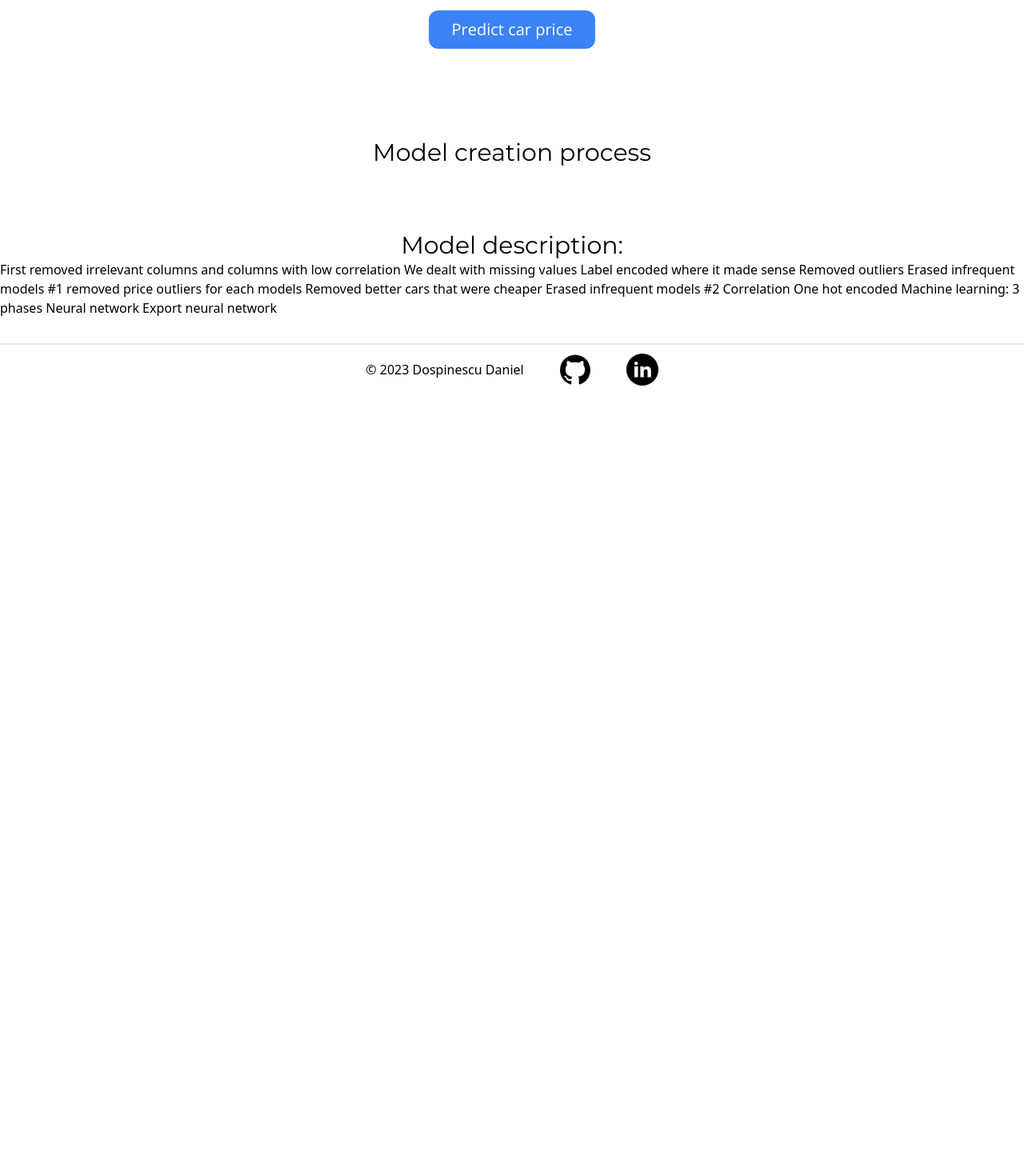
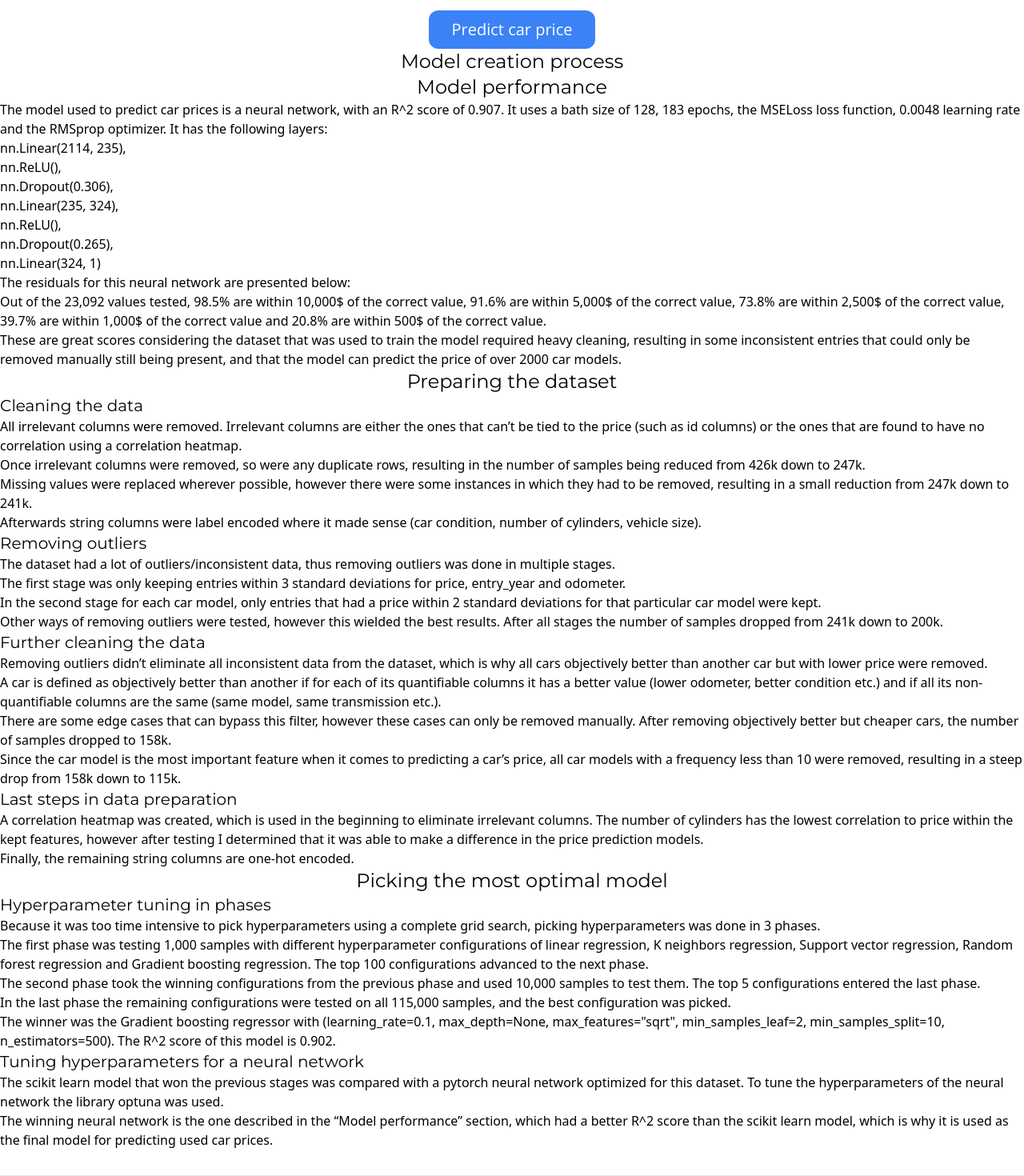
Before and after one commit to dospix/Portfolio-Website-V2, a React (Vite) app in the folder frontend/: page /used-cars-machine-learning-project in a window 1280 px wide. Shown: the part 760-2230 px from the top of the page at 80% size. Before the commit the page ends 1254 px from the top, so only its background shows below. Built offline with nearby package versions, Linux system fonts and the light colour scheme.

Commit message:
Add neural network documentation on UsedCarsMachineLearningProject page

```diff
--- a/frontend/src/pages/GoogleApiProject.jsx
+++ b/frontend/src/pages/GoogleApiProject.jsx
@@ -55,7 +55,7 @@ function convertBookObjectToHtml(book){
       // round to nearest multiple of 0.5
       bookData.averageRating = Math.round(bookData.averageRating * 2) / 2
 
-      let needsHalfStar = bookData.averageRating % 1 == 0.5 ? true : false
+      let needsHalfStar = bookData.averageRating % 1 == 0.5
       let starCount = Math.floor(bookData.averageRating)
 
       while(starCount){
--- a/frontend/src/pages/UsedCarsMachineLearningProject.jsx
+++ b/frontend/src/pages/UsedCarsMachineLearningProject.jsx
@@ -1,4 +1,4 @@
-import { useState, useEffect } from "react"
+import { useState } from "react"
 
 export default function UsedCarsMachineLearningProject() {
     const [formData, setFormData] = useState({
@@ -48,7 +48,7 @@ export default function UsedCarsMachineLearningProject() {
             <h1 className="md:text-3xl text-2xl font-Montserrat">Enter some information about the car whose price you would like to predict</h1>
         </div>
 
-        <form onSubmit={handleFormSubmit} className="mx-auto sm:mt-8 mt-10 lg:mb-28 mb-20 xl:w-1/2 lg:w-2/3 w-5/6 flex justify-center flex-col font-Open_Sans">
+        <form onSubmit={handleFormSubmit} className="mx-auto sm:mt-8 mt-10 xl:w-1/2 lg:w-2/3 w-5/6 flex justify-center flex-col font-Open_Sans">
             <label className="p-2 md:text-3xl text-2xl" htmlFor="titleKeywords">Title keywords:</label>
             <input
                 type="text"
@@ -89,28 +89,146 @@ export default function UsedCarsMachineLearningProject() {
             <button className="w-52 h-12 sm:mt-8 mt-3 self-center rounded-xl bg-blue-500 text-xl text-white">Predict car price</button>
         </form>
 
-        <div className='lg:mt-20 md:mt-16 sm:mt-14 mt-10 mx-2 flex items-center justify-center text-center'>
-            <h1 className="md:text-3xl text-2xl font-Montserrat">Model creation process</h1>
+        <div className='flex items-center justify-center text-center'>
+            <h1 className="text-2xl font-Montserrat">Model creation process</h1>
         </div>
 
-        <div className='lg:mt-20 md:mt-16 sm:mt-14 mt-10 mx-2 flex items-center justify-center text-center'>
-            <h1 className="md:text-3xl text-2xl font-Montserrat">Model description:</h1>
+        <div className='flex flex-col'>
+            <h1 className="self-center text-2xl font-Montserrat">Model performance</h1>
 
+            <p>
+                The model used to predict car prices is a neural network, with an R^2 score of 0.907.
+                It uses a bath size of 128, 183 epochs, the MSELoss loss function, 0.0048 learning rate and the RMSprop optimizer.
+                It has the following layers:
+            </p>
+            <ul>
+                <li>nn.Linear(2114, 235),</li>
+                <li>nn.ReLU(),</li>
+                <li>nn.Dropout(0.306),</li>
+                <li>nn.Linear(235, 324),</li>
+                <li>nn.ReLU(),</li>
+                <li>nn.Dropout(0.265),</li>
+                <li>nn.Linear(324, 1)</li>
+            </ul>
+
+            <p>
+                The residuals for this neural network are presented below:
+            </p>
+
+            <p>
+                Out of the 23,092 values tested, 98.5% are within 10,000$ of the correct value, 91.6% are within 5,000$ of the correct value,
+                73.8% are within 2,500$ of the correct value, 39.7% are within 1,000$ of the correct value and 20.8% are within 500$ of the correct value.
+            </p>
+            <p>
+                These are great scores considering the dataset that was used to train the model required heavy cleaning,
+                resulting in some inconsistent entries that could only be removed manually still being present,
+                and that the model can predict the price of over 2000 car models.
+            </p>
         </div>
 
-        First removed irrelevant columns and columns with low correlation
-        We dealt with missing values
-        Label encoded where it made sense
-        Removed outliers
-        Erased infrequent models #1
-        removed price outliers for each models
-        Removed better cars that were cheaper
-        Erased infrequent models #2
-        Correlation
-        One hot encoded
-        Machine learning: 3 phases
-        Neural network
-        Export neural network
+        <div className='flex flex-col'>
+            <h1 className="self-center text-2xl font-Montserrat">Preparing the dataset</h1>
+
+            <h1 className="text-xl font-Montserrat">Cleaning the data</h1>
+
+            <p>
+                All irrelevant columns were removed. Irrelevant columns are either the ones that can’t be tied to the price (such as id columns)
+                or the ones that are found to have no correlation using a correlation heatmap.
+            </p>
+            <p>
+                Once irrelevant columns were removed, so were any duplicate rows, resulting in the number of samples being reduced from 426k down to 247k.
+            </p>
+
+            <p>
+                Missing values were replaced wherever possible, however there were some instances in which they had to be removed,
+                resulting in a small reduction from 247k down to 241k.
+            </p>
+            <p>
+                Afterwards string columns were label encoded where it made sense (car condition, number of cylinders, vehicle size).
+            </p>
+
+            <h1 className="text-xl font-Montserrat">Removing outliers</h1>
+
+            <p>
+                The dataset had a lot of outliers/inconsistent data, thus removing outliers was done in multiple stages.
+            </p>
+            <p>
+                The first stage was only keeping entries within 3 standard deviations for price, entry_year and odometer.
+            </p>
+            <p>
+                In the second stage for each car model, only entries that had a price within 2 standard deviations for that particular car model were kept.
+            </p>
+            <p>
+                Other ways of removing outliers were tested, however this wielded the best results.
+                After all stages the number of samples dropped from 241k down to 200k.
+            </p>
+
+            <h1 className="text-xl font-Montserrat">Further cleaning the data</h1>
+
+            <p>
+                Removing outliers didn’t eliminate all inconsistent data from the dataset,
+                which is why all cars objectively better than another car but with lower price were removed.
+            </p>
+            <p>
+                A car is defined as objectively better than another if for each of its quantifiable columns it has a better value (lower odometer, better condition etc.)
+                and if all its non-quantifiable columns are the same (same model, same transmission etc.).
+            </p>
+            <p>
+                There are some edge cases that can bypass this filter, however these cases can only be removed manually.
+                After removing objectively better but cheaper cars, the number of samples dropped to 158k.
+            </p>
+
+            <p>
+                Since the car model is the most important feature when it comes to predicting a car’s price, all car models with a frequency less than 10 were removed,
+                resulting in a steep drop from 158k down to 115k.
+            </p>
+
+            <h1 className="text-xl font-Montserrat">Last steps in data preparation</h1>
+
+            <p>
+                A correlation heatmap was created, which is used in the beginning to eliminate irrelevant columns.
+                The number of cylinders has the lowest correlation to price within the kept features,
+                however after testing I determined that it was able to make a difference in the price prediction models.
+            </p>
+
+            <p>Finally, the remaining string columns are one-hot encoded.</p>
+        </div>
+
+        <div className='flex flex-col'>
+            <h1 className="self-center text-2xl font-Montserrat">Picking the most optimal model</h1>
+
+            <h1 className="text-xl font-Montserrat">Hyperparameter tuning in phases</h1>
+
+            <p>
+                Because it was too time intensive to pick hyperparameters using a complete grid search, picking hyperparameters was done in 3 phases.
+            </p>
+            <p>
+                The first phase was testing 1,000 samples with different hyperparameter configurations of linear regression, K neighbors regression,
+                Support vector regression, Random forest regression and Gradient boosting regression. The top 100 configurations advanced to the next phase.
+            </p>
+            <p>
+                The second phase took the winning configurations from the previous phase and used 10,000 samples to test them.
+                The top 5 configurations entered the last phase.
+            </p>
+            <p>
+                In the last phase the remaining configurations were tested on all 115,000 samples, and the best configuration was picked.
+            </p>
+            <p>
+                The winner was the Gradient boosting regressor with (learning_rate=0.1, max_depth=None, max_features="sqrt",
+                min_samples_leaf=2, min_samples_split=10, n_estimators=500). The R^2 score of this model is 0.902.
+            </p>
+
+            <h1 className="text-xl font-Montserrat">Tuning hyperparameters for a neural network</h1>
+
+            <p>
+                The scikit learn model that won the previous stages was compared with a pytorch neural network optimized for this dataset.
+                To tune the hyperparameters of the neural network the library optuna was used.
+            </p>
+            <p>
+                The winning neural network is the one described in the “Model performance” section, which had a better R^2 score than the scikit learn model,
+                which is why it is used as the final model for predicting used car prices.
+            </p>
+        </div>
     </>
     )
 }
```
